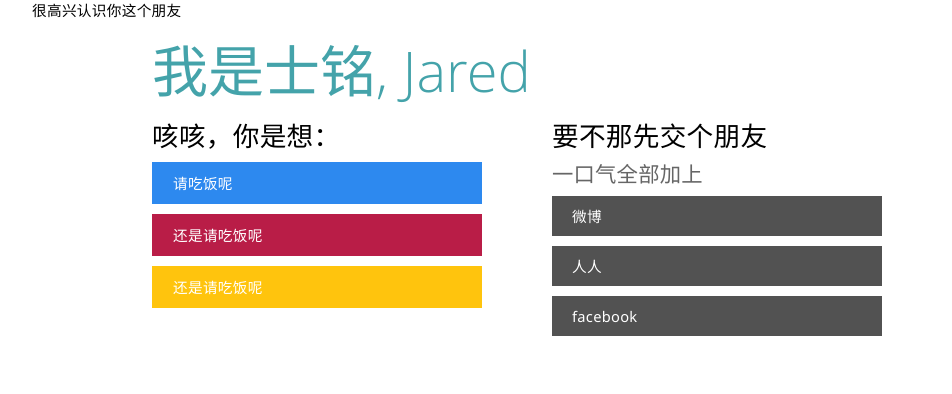
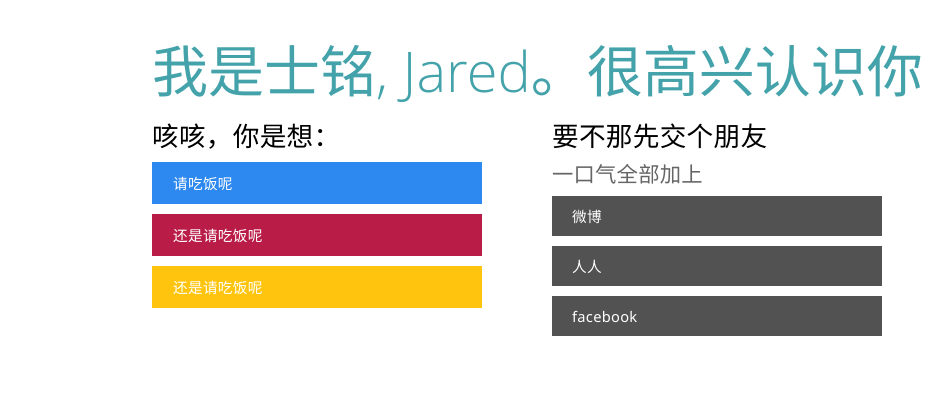
Before and after one commit to jaredye/jaredye.info, a plain HTML site: page index.html in a window 1280 px wide. Shown: the whole page, without its empty margins (138-1090 px from the left). Drawn offline with Linux system fonts and the light colour scheme.

Commit message:
发邮件

```diff
--- a/index.html
+++ b/index.html
@@ -39,8 +39,7 @@
     <div class="page-header">
         <div class="page-header-content">
             <header>
-                <h1 class="fg-color-blueLight">我是士铭, Jared</h1>
-                <p>很高兴认识你这个朋友</p>
+                <h1 class="fg-color-blueLight">我是士铭, Jared。很高兴认识你</h1>
             </header>
         </div>
     </div>
```
